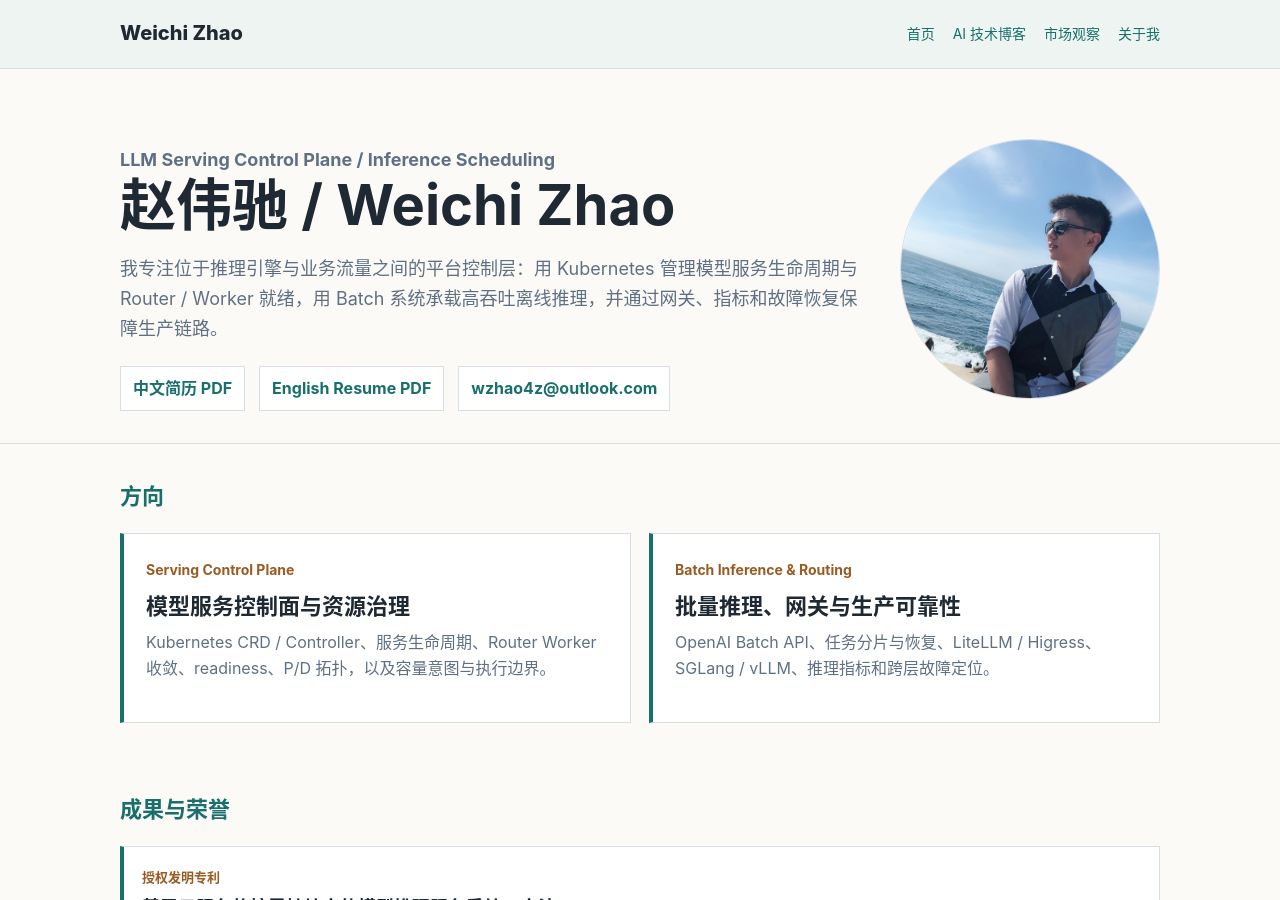
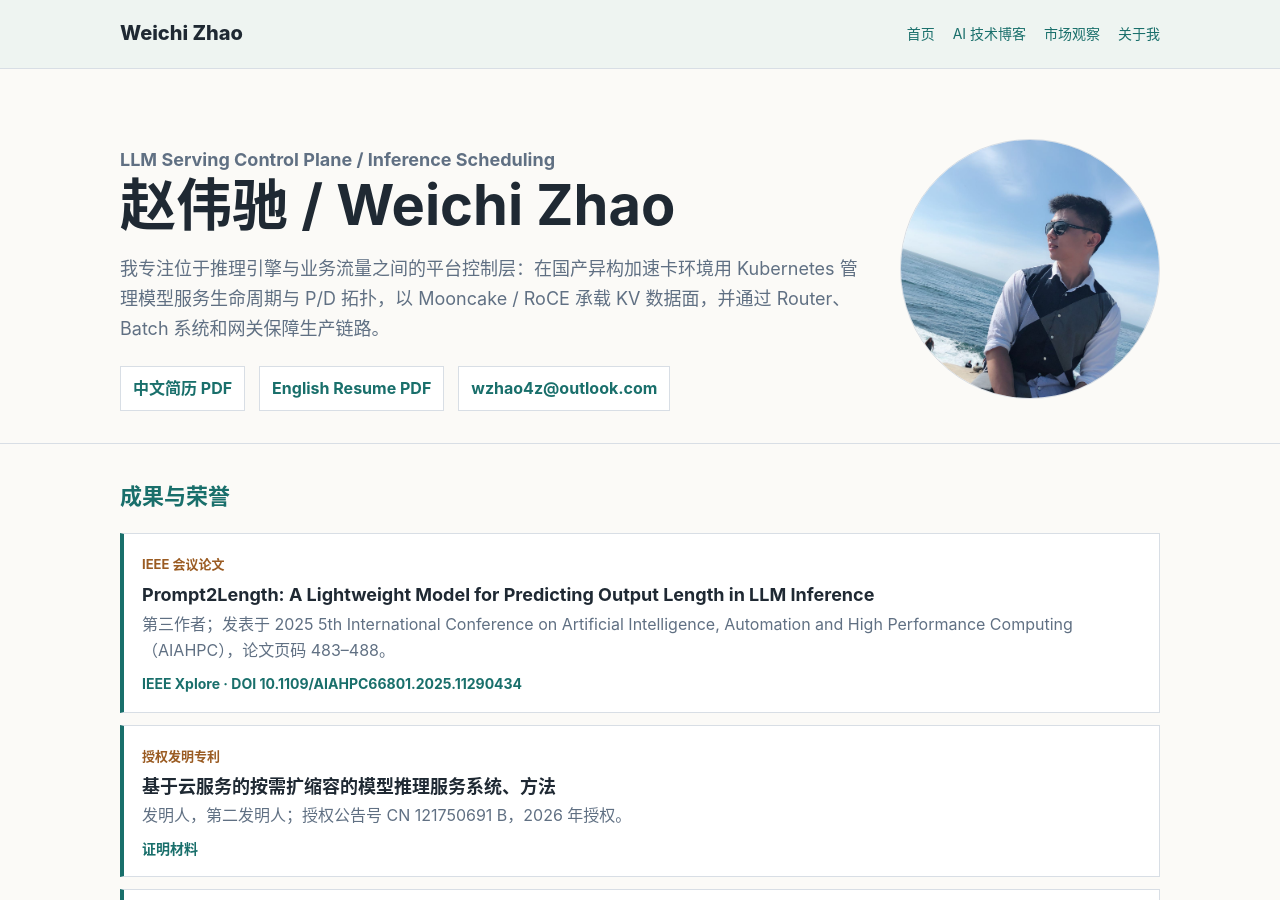
Before and after one commit to WZStephen/wzstephen.github.io, a Jekyll site: the page built from about/index.html, in a window 1280 px wide and 900 px high. Built offline with Jekyll 4.4.1, drawn with Linux system fonts in a browser that asks for light colours.

Commit message:
Refine profile pages and add IEEE publication

```diff
--- a/about/index.html
+++ b/about/index.html
@@ -8,7 +8,7 @@ title: 关于我
     <div>
       <p class="eyebrow">LLM Serving Control Plane / Inference Scheduling</p>
       <h1>赵伟驰 / Weichi Zhao</h1>
-      <p>我专注位于推理引擎与业务流量之间的平台控制层：用 Kubernetes 管理模型服务生命周期与 Router / Worker 就绪，用 Batch 系统承载高吞吐离线推理，并通过网关、指标和故障恢复保障生产链路。</p>
+      <p>我专注位于推理引擎与业务流量之间的平台控制层：在国产异构加速卡环境用 Kubernetes 管理模型服务生命周期与 P/D 拓扑，以 Mooncake / RoCE 承载 KV 数据面，并通过 Router、Batch 系统和网关保障生产链路。</p>
       <div class="hero-actions">
         <a href="{{ '/Files/CN_Resume_Weichi_Zhao.pdf' | relative_url }}">中文简历 PDF</a>
         <a href="{{ '/Files/EN_Resume_Weichi_Zhao.pdf' | relative_url }}">English Resume PDF</a>
@@ -21,29 +21,16 @@ title: 关于我
 
 <section class="wrap section">
   <div class="section-title">
-    <h2>方向</h2>
-  </div>
-
-  <div class="feature-grid">
-    <div class="feature-card">
-      <span>Serving Control Plane</span>
-      <h3>模型服务控制面与资源治理</h3>
-      <p>Kubernetes CRD / Controller、服务生命周期、Router Worker 收敛、readiness、P/D 拓扑，以及容量意图与执行边界。</p>
-    </div>
-    <div class="feature-card">
-      <span>Batch Inference &amp; Routing</span>
-      <h3>批量推理、网关与生产可靠性</h3>
-      <p>OpenAI Batch API、任务分片与恢复、LiteLLM / Higress、SGLang / vLLM、推理指标和跨层故障定位。</p>
-    </div>
-  </div>
-</section>
-
-<section class="wrap section">
-  <div class="section-title">
     <h2>成果与荣誉</h2>
   </div>
 
   <div class="achievement-list">
+    <div class="achievement-item">
+      <span>IEEE 会议论文</span>
+      <h3>Prompt2Length: A Lightweight Model for Predicting Output Length in LLM Inference</h3>
+      <p>第三作者；发表于 2025 5th International Conference on Artificial Intelligence, Automation and High Performance Computing（AIAHPC），论文页码 483–488。</p>
+      <p class="evidence-links"><a href="https://ieeexplore.ieee.org/document/11290434">IEEE Xplore · DOI 10.1109/AIAHPC66801.2025.11290434</a></p>
+    </div>
     <div class="achievement-item">
       <span>授权发明专利</span>
       <h3>基于云服务的按需扩缩容的模型推理服务系统、方法</h3>
--- a/index.html
+++ b/index.html
@@ -9,9 +9,6 @@ title: Weichi Zhao
       <p class="eyebrow">LLM Serving Control Plane / Inference Scheduling</p>
       <h1>赵伟驰 / Weichi Zhao</h1>
       <p>专注 Kubernetes 原生的大模型推理平台：把模型服务生命周期、Router / Worker 收敛、批量推理与流量治理连接成可上线、可观测、可恢复的生产链路。</p>
-      <div class="hero-actions">
-        <a href="{{ '/about/' | relative_url }}">关于我与简历</a>
-      </div>
     </div>
     <img class="hero-photo" src="{{ '/Img_Files/weichi2.jpg' | relative_url }}" alt="Weichi Zhao">
   </div>
```
Also changed, not shown: other parts of index.html (+1 -1 lines).
